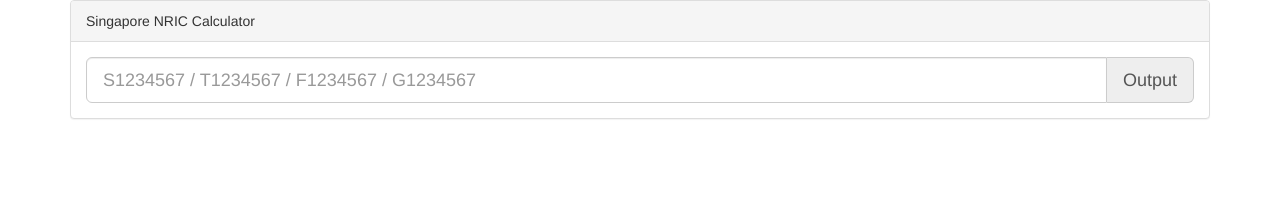
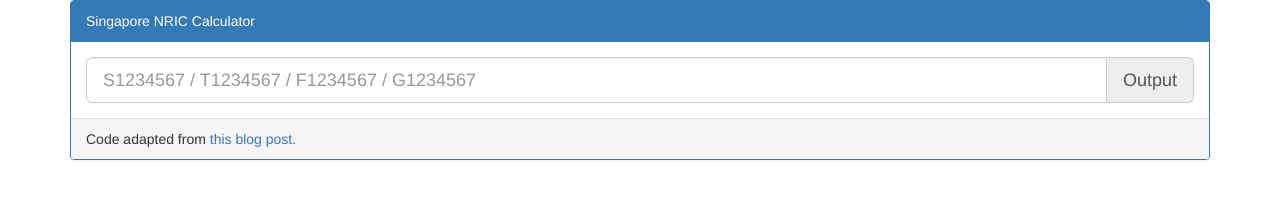
Before and after one commit to fonglh/nric-check, a plain HTML site: page index.html in a window 1280 px wide. Drawn offline with nearby package versions, Linux system fonts and the light colour scheme.

Commit message:
Add code credits.

```diff
--- a/index.html
+++ b/index.html
@@ -10,7 +10,7 @@
 <title>Singapore IC Check Letter Calculator</title>
 </head>
 <div class="container">
-  <div class="panel panel-default">
+  <div class="panel panel-primary">
     <div class="panel-heading">Singapore NRIC Calculator</div>
     <div class="panel-body">
       <div class="input-group input-group-lg">
@@ -18,6 +18,9 @@
         <span class="input-group-addon">Output</span>
       </div>
     </div>
+    <div class="panel-footer">
+      Code adapted from <a href="http://interrobeng.com/2014/01/19/nus-matriculation-number-check-digit-algorithm/">this blog post.</a>
+    </div>
   </div>
 </div>
 </html>
```
